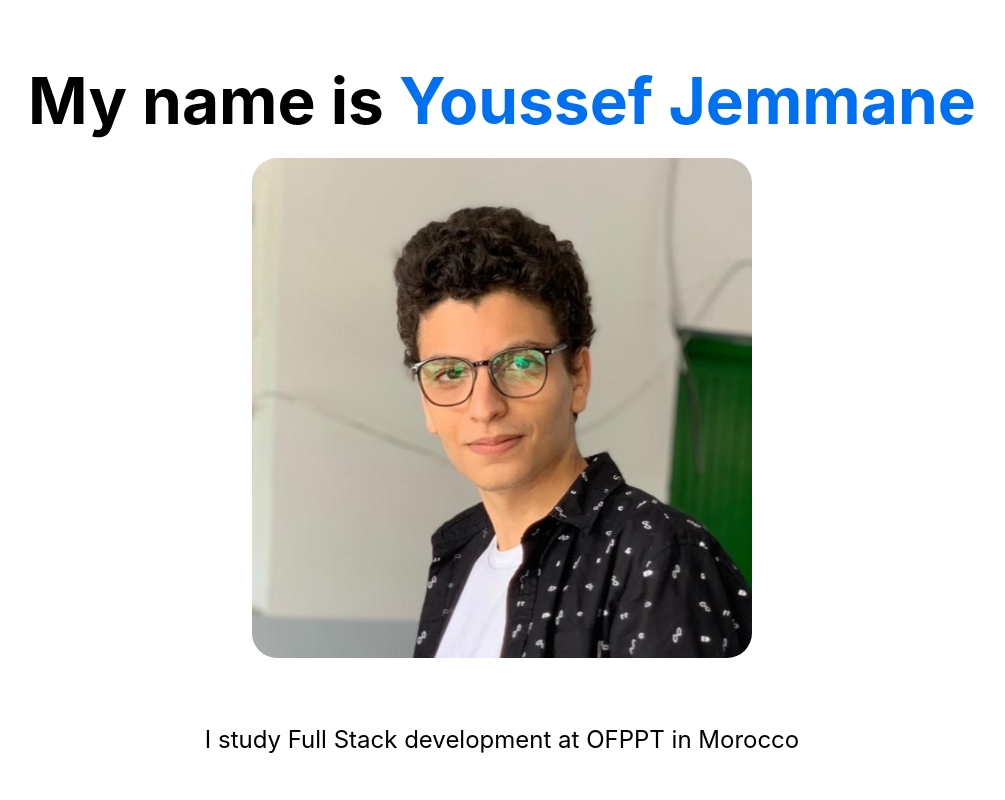
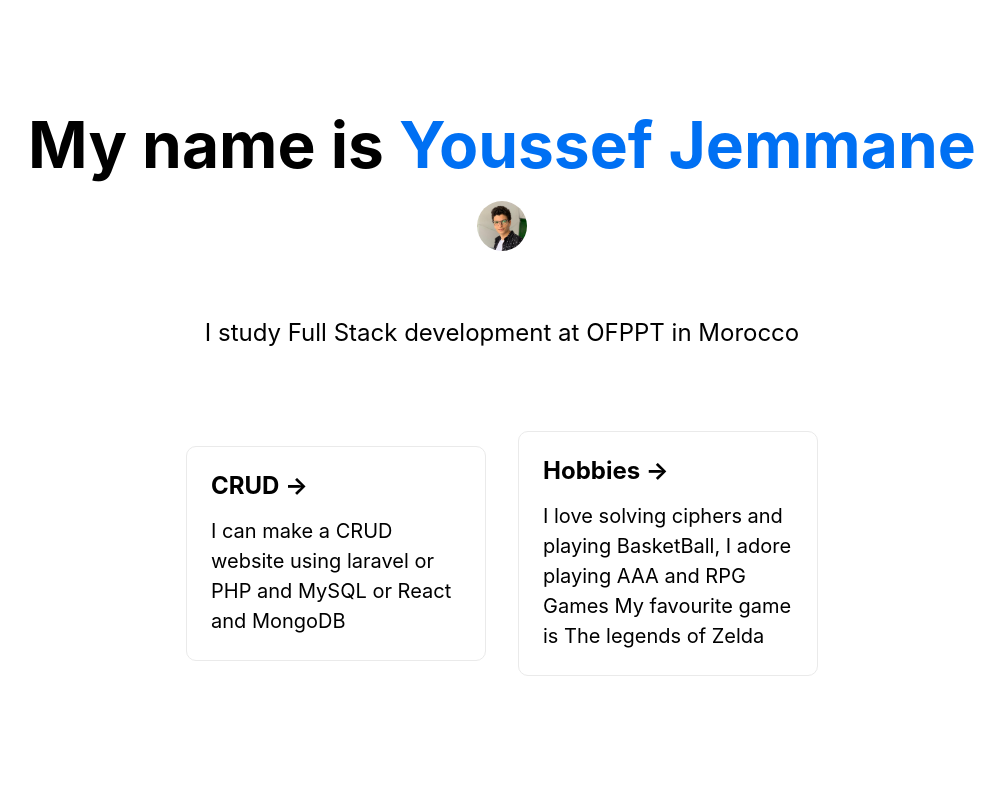
Before and after one commit to YoussefJemmane/joemane, a Next.js app: page / in a window 1280 px wide. Shown: the top 800 px of the page, without its empty margins (138-1143 px from the left). Built offline with nearby package versions, Linux system fonts and the light colour scheme.

Commit message:
Update index.js

```diff
--- a/pages/index.js
+++ b/pages/index.js
@@ -22,8 +22,8 @@
            style={{borderRadius: '25px', overflow: 'hidden'}}
           src="/1661041138957.jfif"
           alt="Picture of Me"
-          width="500"
-          height="500"
+          width="50"
+          height="50"
           priority
 
 
```
